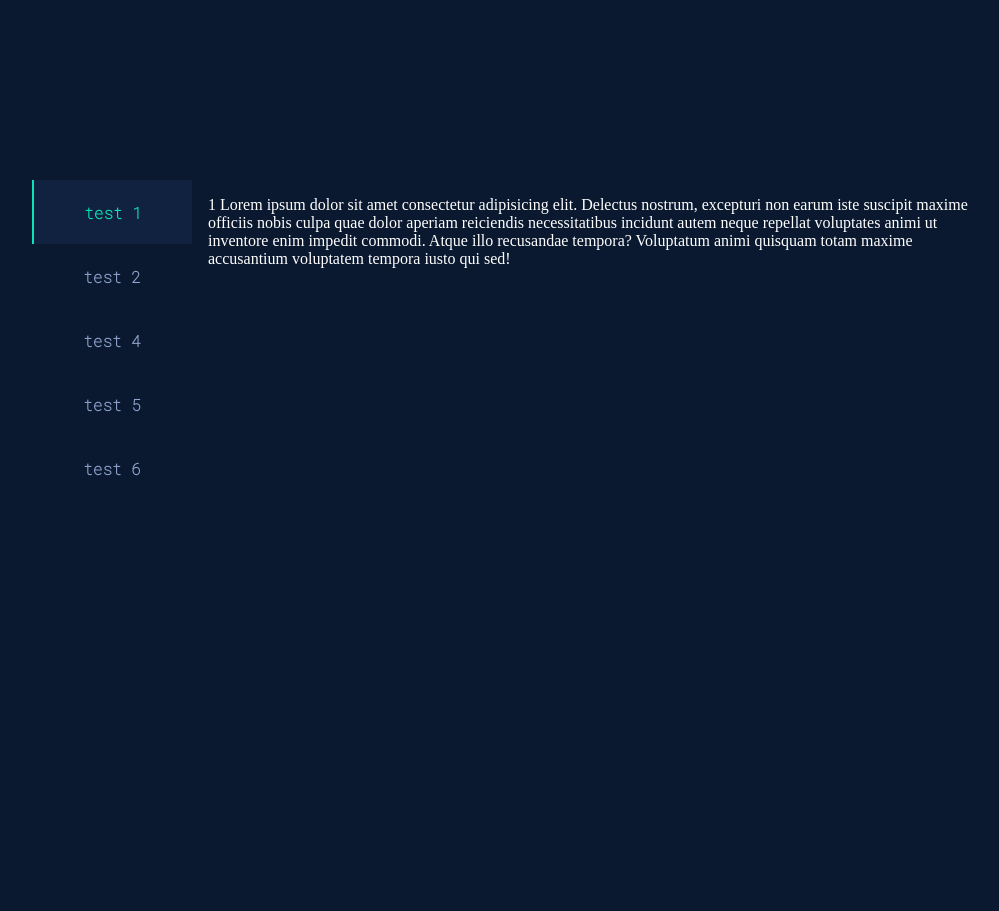
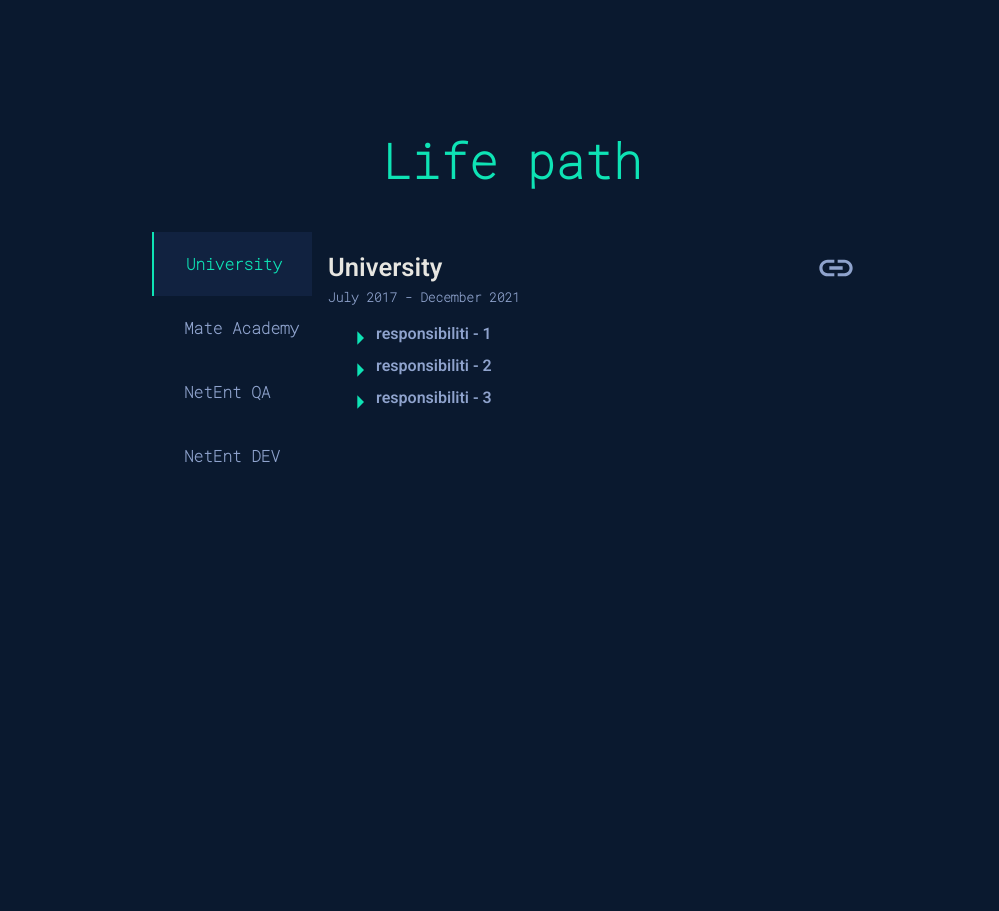
Before and after one commit to cookieMonsterDev/portfolio-template, a React (Create React App) app: page / in a window 1280 px wide. Shown: the part 1580-2491 px from the top of the page, without its empty margins (128-1127 px from the left). Built offline with nearby package versions, Linux system fonts and the light colour scheme.

Commit message:
feat: update Experience component

```diff
--- a/package.json
+++ b/package.json
@@ -4,6 +4,7 @@
   "homepage": "https://cookieMonsterDev.github.io/portfolio-template",
   "private": true,
   "dependencies": {
+    "@emailjs/browser": "^3.7.0",
     "@mui/icons-material": "^5.10.6",
     "@mui/material": "^5.10.6",
     "@mui/styled-engine": "npm:@mui/styled-engine-sc@latest",
--- a/src/components/Experience/Experience.jsx
+++ b/src/components/Experience/Experience.jsx
@@ -1,6 +1,8 @@
 import { useState } from 'react';
 import styled, { css } from 'styled-components';
 import experience from '../../static/experienceData';
+import LinkIcon from '@mui/icons-material/Link';
+import ArrowRightIcon from '@mui/icons-material/ArrowRight';
 
 const Experience = () => {
   const [active, setActive] = useState(experience[0]);
@@ -8,6 +10,8 @@ const Experience = () => {
   console.log(experience[0]);
 
   return (
+    <>
+      <Title>Life path</Title>
       <Container>
         <TabsList>
           {experience.map((item, index) => {
@@ -22,8 +26,27 @@ const Experience = () => {
             );
           })}
         </TabsList>
-      <Tab>{active.desc}</Tab>
+        <Tab>
+          <Header>
+            <h1>{active.title}</h1>
+            <a href={active.companyUrl}>
+              <LinkIcon />
+            </a>
+          </Header>
+          <Dates>{active.dates}</Dates>
+          <ResponsibilitiesList>
+            {active.responsibilities.map((i, j) => {
+              return (
+                <ResponsibilityItem>
+                  <ArrowRightIcon />
+                  <p>{i}</p>
+                </ResponsibilityItem>
+              );
+            })}
+          </ResponsibilitiesList>
+        </Tab>
       </Container>
+    </>
   );
 };
 
@@ -35,10 +58,13 @@ const Container = styled.div`
   flex-direction: row;
   justify-content: center;
   max-width: 65rem;
+  max-height: 90vh;
+  min-width: 35rem;
 
   @media only screen and (max-width: 48em) {
     flex-direction: column;
     max-width: 21rem;
+    min-width: 20rem;
   }
 `;
 
@@ -55,7 +81,7 @@ const TabsList = styled.div`
 const TabSwitch = styled.div`
   height: 4rem;
   min-width: 10rem;
-  text-align: center;
+  text-align: left;
   box-sizing: border-box;
   color: #8fa3cd;
   background-color: #0a192f;
@@ -82,12 +108,101 @@ const TabSwitch = styled.div`
   &:hover {
     background-color: #112240;
   }
+
+  > p {
+    width: 100%;
+    padding-left: 2rem;
+  }
 `;
 
 const Tab = styled.div`
+  min-width: 35rem;
+  position: relative;
   flex: 5;
   height: 30rem;
   box-sizing: border-box;
   padding: 1rem;
   background-color: #0a192f;
+
+  @media only screen and (max-width: 48em) {
+    min-width: 20rem;
+  }
 `;
+
+const Header = styled.span`
+  width: 100%;
+  display: flex;
+  justify-content: space-between;
+  align-items: center;
+
+  > h1 {
+    color: #e7e6e1;
+    font-size: 1.6rem;
+    font-weight: 700;
+    font-family: 'Heebo', sans-serif;
+  }
+
+  > a {
+    display: flex;
+    align-items: center;
+    justify-content: center;
+  }
+
+  svg {
+    width: 2.5rem;
+    height: 2.5rem;
+    fill: #8fa3cd;
+  }
+
+  svg:hover {
+    fill: #0ee3b5;
+    transition: all 700ms;
+  }
+`;
+
+const Dates = styled.span`
+  margin: 1rem 0;
+  text-align: center;
+  color: #8fa3cd;
+  font-size: 0.8rem;
+  font-weight: 700;
+  font-family: 'Roboto Mono', monospace;
+`;
+
+const ResponsibilitiesList = styled.ul`
+  display: flex;
+  flex-direction: column;
+  list-style: none;
+  padding: 1rem;
+
+  @media only screen and (max-width: 48em) {
+    padding: 1rem 0 0 0;
+  }
+`;
+
+const ResponsibilityItem = styled.li`
+  display: flex;
+
+  color: #8fa3cd;
+  font-size: 1rem;
+  font-weight: 500;
+  font-family: 'Heebo', sans-serif;
+
+  svg {
+    width: 2rem;
+    height: 2rem;
+    fill: #0ee3b5;
+  }
+`;
+const Title = styled.h1`
+  margin-bottom: 2.5rem;
+  text-align: center;
+  color: #0ee3b5;
+  font-size: 3rem;
+  font-weight: 700;
+  font-family: 'Roboto Mono', monospace;
+
+  @media only screen and (max-width: 48em) {
+    font-size: 2rem;
+  }
+`;
--- a/src/static/experienceData.js
+++ b/src/static/experienceData.js
@@ -1,29 +1,32 @@
 const Experience = [
   {
     id: 1,
-    title: 'test 1',
-    desc: '1 Lorem ipsum dolor sit amet consectetur adipisicing elit. Delectus nostrum, excepturi non earum iste suscipit maxime officiis nobis culpa quae dolor aperiam reiciendis necessitatibus incidunt autem neque repellat voluptates animi ut inventore enim impedit commodi. Atque illo recusandae tempora? Voluptatum animi quisquam totam maxime accusantium voluptatem tempora iusto qui sed!',
+    title: 'University',
+    companyUrl: 'https://www.youtube.com/',
+    dates: 'July 2017 - December 2021',
+    responsibilities: ['responsibiliti - 1', 'responsibiliti - 2', 'responsibiliti - 3'],
   },
   {
     id: 2,
-    title: 'test 2',
-    desc: '2 Lorem ipsum dolor sit amet consectetur adipisicing elit. Delectus nostrum, excepturi non earum iste suscipit maxime officiis nobis culpa quae dolor aperiam reiciendis necessitatibus incidunt autem neque repellat voluptates animi ut inventore enim impedit commodi. Atque illo recusandae tempora? Voluptatum animi quisquam totam maxime accusantium voluptatem tempora iusto qui sed!',
+    title: 'Mate Academy',
+    companyUrl: 'https://www.youtube.com/',
+    dates: 'July 2017 - December 2021',
+    responsibilities: ['responsibiliti - 1', 'responsibiliti - 2', 'responsibiliti - 3'],
   },
   {
     id: 4,
-    title: 'test 4',
-    desc: '4 Lorem ipsum dolor sit amet consectetur adipisicing elit. Delectus nostrum, excepturi non earum iste suscipit maxime officiis nobis culpa quae dolor aperiam reiciendis necessitatibus incidunt autem neque repellat voluptates animi ut inventore enim impedit commodi. Atque illo recusandae tempora? Voluptatum animi quisquam totam maxime accusantium voluptatem tempora iusto qui sed!',
+    title: 'NetEnt QA',
+    companyUrl: 'https://www.youtube.com/',
+    dates: 'July 2017 - December 2021',
+    responsibilities: ['responsibiliti - 1', 'responsibiliti - 2', 'responsibiliti - 3'],
   },
   {
     id: 5,
-    title: 'test 5',
-    desc: '5 Lorem ipsum dolor sit amet consectetur adipisicing elit. Delectus nostrum, excepturi non earum iste suscipit maxime officiis nobis culpa quae dolor aperiam reiciendis necessitatibus incidunt autem neque repellat voluptates animi ut inventore enim impedit commodi. Atque illo recusandae tempora? Voluptatum animi quisquam totam maxime accusantium voluptatem tempora iusto qui sed!',
+    title: 'NetEnt DEV',
+    companyUrl: 'https://www.youtube.com/',
+    dates: 'July 2017 - December 2021',
+    responsibilities: ['asperiores fuga ducimus molestiae illum recusandae atque incidunt accusantium quidem in quibusdam quod repellendus suscipit ab non. - 1', 'Lorem ipsum, dolor sit amet consectetur adipisicing elit. Quae quos excepturi sunt autem omnis quis facere, nulla asperiores fuga ducimus molestiae illum recusandae atque incidunt accusantium quidem in quibusdam quod repellendus suscipit ab non dignissimos dicta? Solut', 'asperiores fuga ducimus molestiae illum recusandae atque incidunt accusantium quidem in quibusdam quod repellendus suscipit ab non. - 1'],
   },
-  {
-    id: 6,
-    title: 'test 6',
-    desc: '6 Lorem ipsum dolor sit amet consectetur adipisicing elit. Delectus nostrum, excepturi non earum iste suscipit maxime officiis nobis culpa quae dolor aperiam reiciendis necessitatibus incidunt autem neque repellat voluptates animi ut inventore enim impedit commodi. Atque illo recusandae tempora? Voluptatum animi quisquam totam maxime accusantium voluptatem tempora iusto qui sed!',
-  }
 ];
 
 export default Experience;
```
Also changed, not shown: 1 other file (tests, documents, lock files or other folders). Lines whose indentation alone changed are shown as unchanged.
